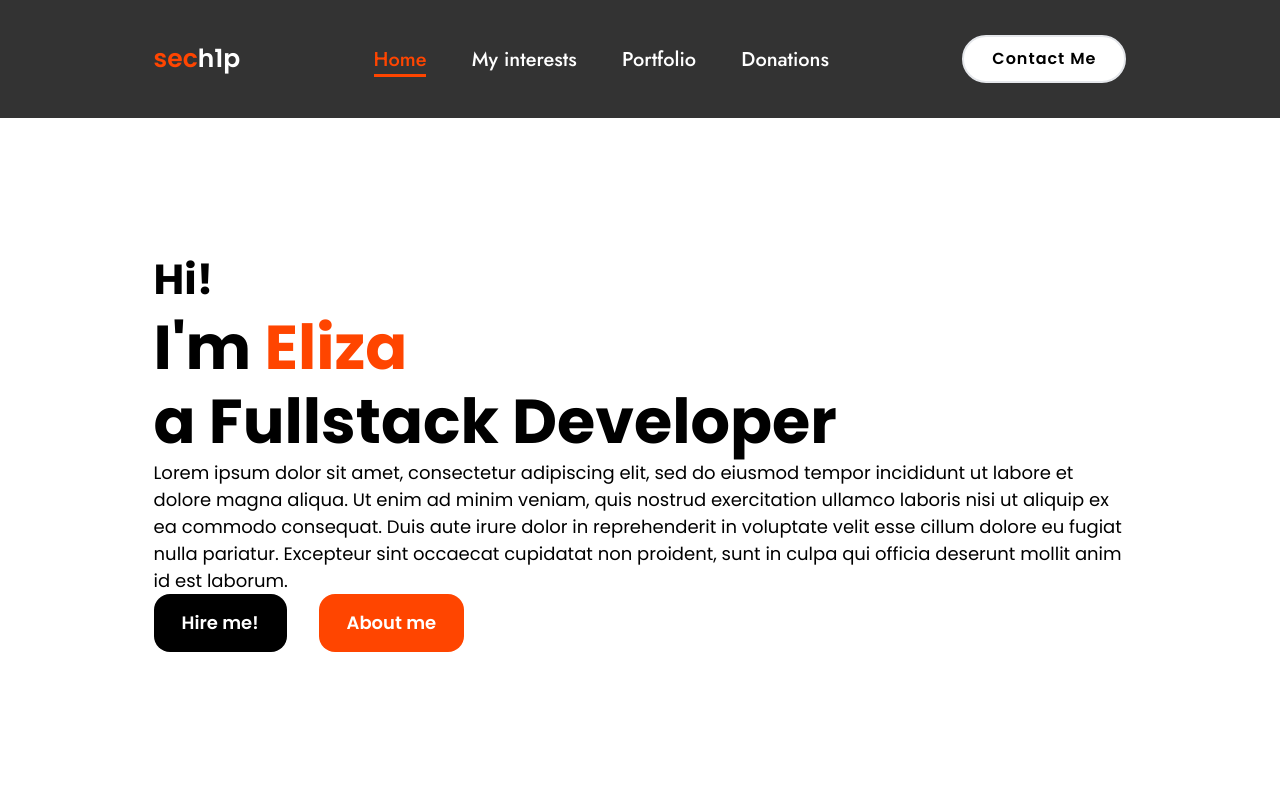
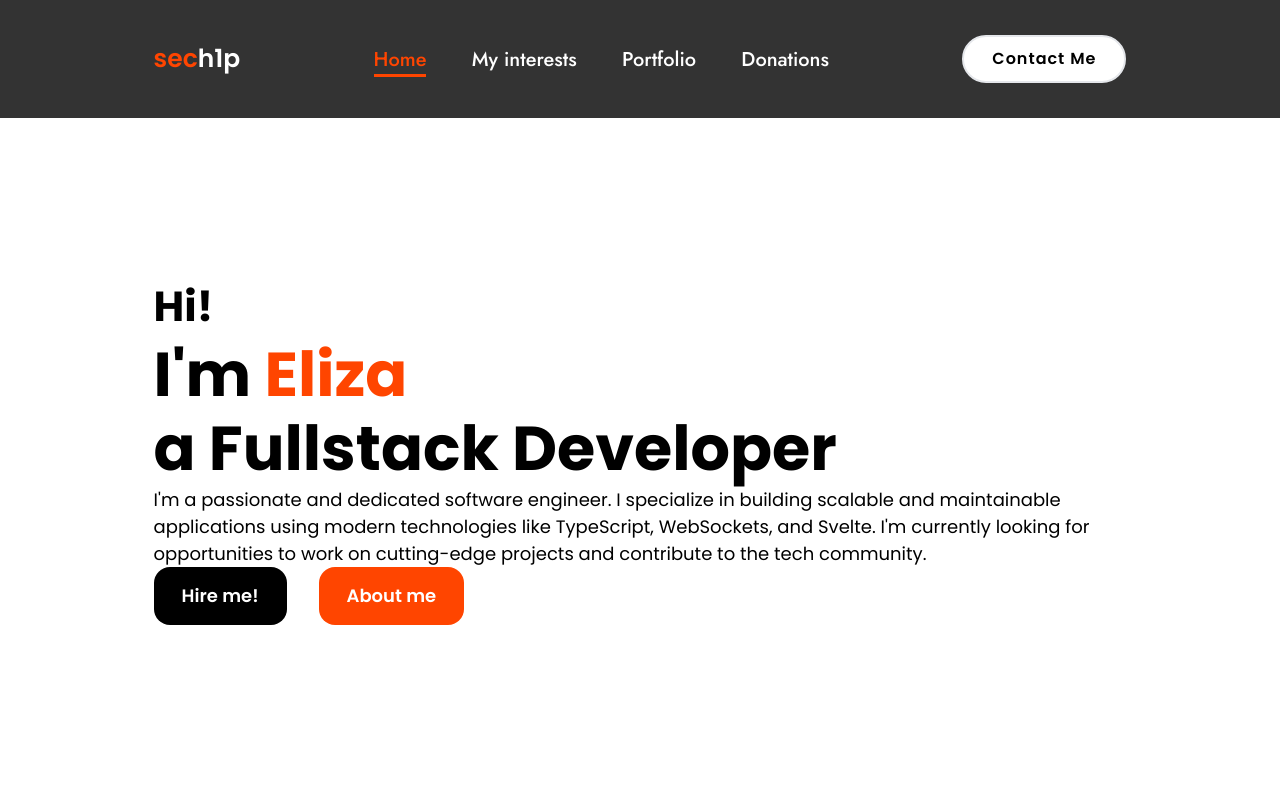
Before and after one commit to sech1p/sech1p.art, a Svelte app: page / in a window 1280 px wide. Shown: the top 800 px of the page. Built offline with nearby package versions, Linux system fonts and the light colour scheme.

Commit message:
🌸 Replace lorem ipsum text in home component to real one

```diff
--- a/src/pages/Home.svelte
+++ b/src/pages/Home.svelte
@@ -8,7 +8,7 @@
     <h3>Hi!</h3>
     <h1>I'm <span>Eliza<br></span>a Fullstack Developer</h1>
     <p>
-      Lorem ipsum dolor sit amet, consectetur adipiscing elit, sed do eiusmod tempor incididunt ut labore et dolore magna aliqua. Ut enim ad minim veniam, quis nostrud exercitation ullamco laboris nisi ut aliquip ex ea commodo consequat. Duis aute irure dolor in reprehenderit in voluptate velit esse cillum dolore eu fugiat nulla pariatur. Excepteur sint occaecat cupidatat non proident, sunt in culpa qui officia deserunt mollit anim id est laborum.
+      I'm a passionate and dedicated software engineer. I specialize in building scalable and maintainable applications using modern technologies like TypeScript, WebSockets, and Svelte. I'm currently looking for opportunities to work on cutting-edge projects and contribute to the tech community.
     </p>
     <div class="btns flex gap-8">
       <button class="btn1 bg-black text-white rounded-2xl text-lg tracking-widget hover:bg-white hover:text-black">Hire me!</button>
```
